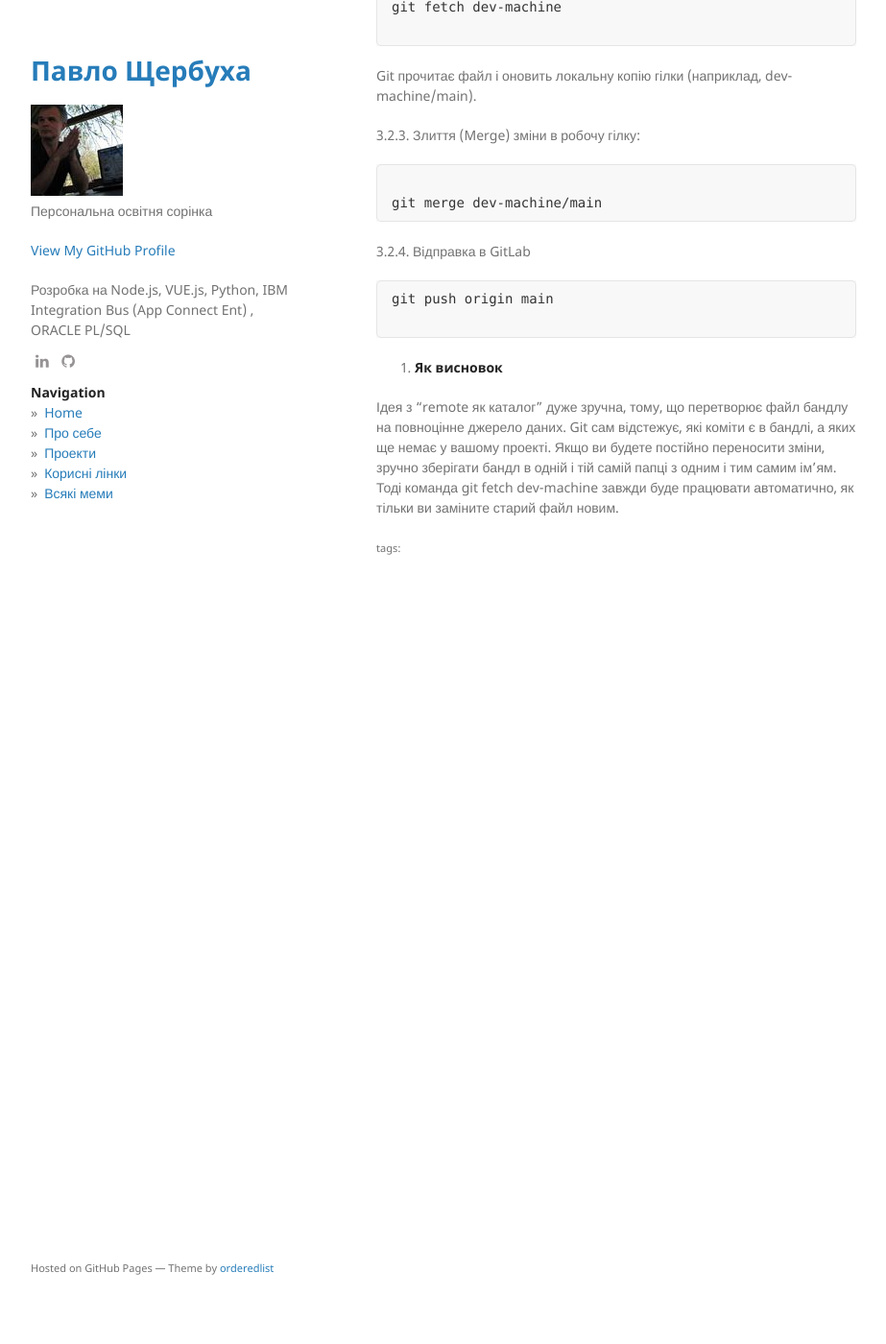
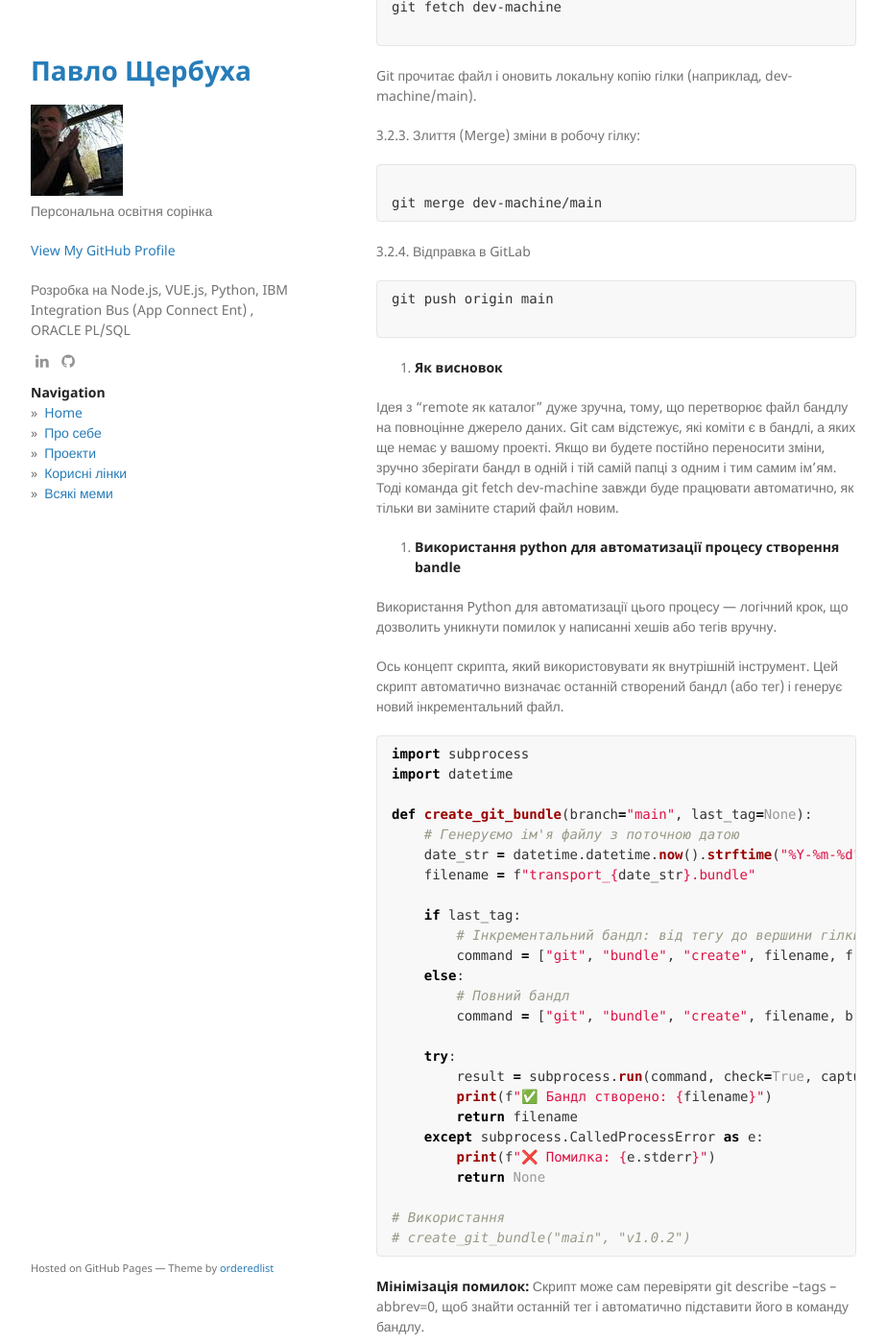
Before and after one commit to pavlo-shcherbukha/pavlo-shcherbukha.github.io, a Jekyll site: the page built from _posts/2025-09-23-gitmin.md, in a window 1280 px wide and 1400 px high, scrolled down 9169 px. Shown: the whole window at 96% size, without its empty margins (178-1101 px from the left). Built offline with Jekyll 4.4.1, drawn with Linux system fonts in a browser that asks for light colours; before the commit the page ends 9799 px from its top, so only the background shows below that; some of the changed text lies outside the part shown.

Commit message:
git min python

````diff
--- a/_posts/2025-09-23-gitmin.md
+++ b/_posts/2025-09-23-gitmin.md
@@ -424,3 +424,100 @@
 4. **Як висновок**
 
 Ідея з "remote як каталог" дуже зручна, тому, що перетворює файл бандлу на повноцінне джерело даних. Git сам відстежує, які коміти є в бандлі, а яких ще немає у вашому проекті. Якщо ви будете постійно переносити зміни, зручно зберігати бандл в одній і тій самій папці з одним і тим самим ім'ям. Тоді команда git fetch dev-machine завжди буде працювати автоматично, як тільки ви заміните старий файл новим.
+
+5. **Використання python для автоматизації процесу cтворення bandle**
+
+Використання Python для автоматизації цього процесу — логічний крок, що дозволить уникнути помилок у написанні хешів або тегів вручну.
+
+Ось концепт скрипта, який використовувати як внутрішній інструмент. Цей скрипт автоматично визначає останній створений бандл (або тег) і генерує новий інкрементальний файл.
+
+```py
+import subprocess
+import datetime
+
+def create_git_bundle(branch="main", last_tag=None):
+    # Генеруємо ім'я файлу з поточною датою
+    date_str = datetime.datetime.now().strftime("%Y-%m-%d")
+    filename = f"transport_{date_str}.bundle"
+
+    if last_tag:
+        # Інкрементальний бандл: від тегу до вершини гілки
+        command = ["git", "bundle", "create", filename, f"{last_tag}..{branch}"]
+    else:
+        # Повний бандл
+        command = ["git", "bundle", "create", filename, branch]
+
+    try:
+        result = subprocess.run(command, check=True, capture_output=True, text=True)
+        print(f"✅ Бандл створено: {filename}")
+        return filename
+    except subprocess.CalledProcessError as e:
+        print(f"❌ Помилка: {e.stderr}")
+        return None
+
+# Використання
+# create_git_bundle("main", "v1.0.2")
+```
+
+
+
+**Мінімізація помилок:** Скрипт може сам перевіряти git describe --tags --abbrev=0, щоб знайти останній тег і автоматично підставити його в команду бандлу.
+
+**Гнучкість:** Ви можете розширити його, щоб він автоматично копіював створений файл на мережевий диск або флешку, щойно вона буде підключена.
+
+**Простота:** Це перетворює "складну операцію в консолі" на запуск однієї команди python make_bundle.py.
+
+
+6. **Використання python для автоматизації процесу перевірки bandle на стороні клієнта**
+
+Скрипт робить дві речі: перевіряє цілісність самого файлу (git bundle verify) та звіряє контрольні суми (SHA-256), щоб гарантувати, що антивірус не "відкусив" шматок файлу під час копіювання. Сам скрипт слугує "приймальним шлюзом" для всіх ваших майбутніх бандлів.
+
+```py
+import hashlib
+import subprocess
+import os
+
+def verify_and_fetch(bundle_path, remote_name="dev-machine"):
+    # 1. Перевірка наявності файлу
+    if not os.path.exists(bundle_path):
+        print(f"❌ Файл {bundle_path} не знайдено!")
+        return
+
+    # 2. Перевірка через Git (внутрішня цілісність об'єктів)
+    print(f"🔍 Перевірка Git-структури {bundle_path}...")
+    check = subprocess.run(["git", "bundle", "verify", bundle_path],
+                           capture_output=True, text=True)
+
+    if check.returncode != 0:
+        print(f"❌ Git-бандл пошкоджено або не сумісний!\n{check.stderr}")
+        return
+
+    # 3. Оновлення репозиторію
+    print(f"🚀 Оновлення з {bundle_path}...")
+    try:
+        # Оновлюємо remote, який вказує на цей файл
+        subprocess.run(["git", "fetch", remote_name], check=True)
+        print("✅ Успішно! Тепер можна виконувати 'git merge dev-machine/main'")
+    except subprocess.CalledProcessError:
+        print("❌ Помилка під час git fetch. Перевірте шлях у git remote.")
+
+# Використання
+# verify_and_fetch("transport.bundle")
+```
+
+**Чому цей скрипт важливий:**
+
+- **Захист від "битих" файлів:**
+Якщо флешка збоїть або антивірус змінить вміст бандлу, скрипт зупинить процес до того, як ви спробуєте влити зміни в основний код.
+
+- **Завершене архітектурне рішення:**
+ Це виглядає як завершене архітектурне рішення від розробки до безпечного постачання (Delivery).
+
+- **Клієнту не потрібно знати команди Git:**
+Це  дає йому скрипт, який каже "Все ОК" або "Файл пошкоджено".
+
+- **Це фактично реалізація CI/CD для ізольованих мереж:**
+
+Це фактично реалізація CI/CD для ізольованих мереж. На Python, такі скрипти стануть органічним продовженням  екосистеми інструментів в парі з аналізом логів в Jupyter notebook.
+
+*Для критичних систем рекомендується генерувати окремий файл .sha256 разом із бандлом для зовнішньої перевірки цілісності перед відкриттям у Git*
````
